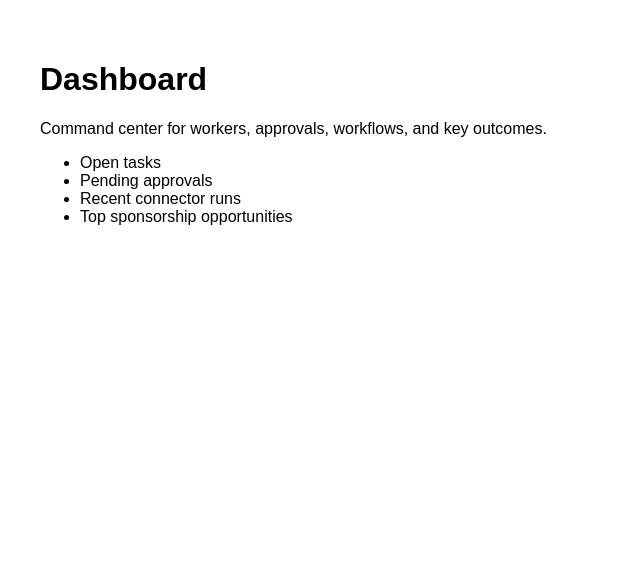
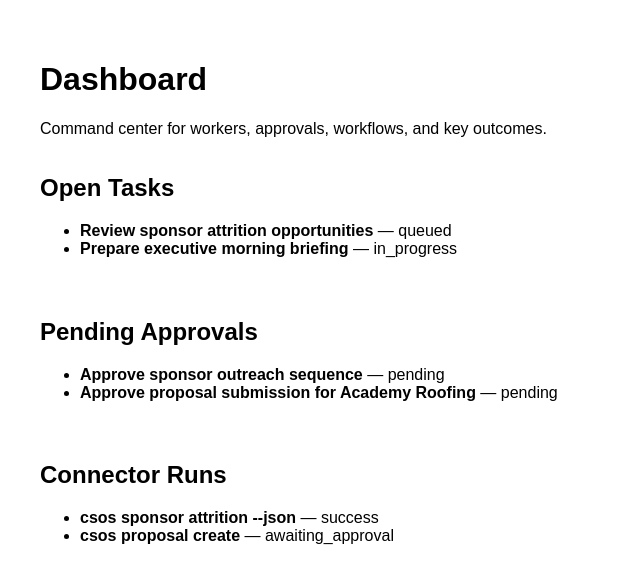
Before and after one commit to moverton7474/athletics-ai-workforce, a Next.js app in the folder apps/web/: page /dashboard in a window 1280 px wide. Shown: the top 584 px of the page, without its empty margins (0-640 px from the left). Built offline with nearby package versions, Linux system fonts and the light colour scheme.

Commit message:
Wire mock app logic, worker cards, org form, and connector logger stubs

```diff
--- a/apps/web/src/app/dashboard/page.tsx
+++ b/apps/web/src/app/dashboard/page.tsx
@@ -1,14 +1,17 @@
+import { OpenTasksWidget } from '../../components/dashboard/OpenTasksWidget';
+import { PendingApprovalsWidget } from '../../components/dashboard/PendingApprovalsWidget';
+import { ConnectorRunsWidget } from '../../components/dashboard/ConnectorRunsWidget';
+
 export default function DashboardPage() {
   return (
     <main style={{ padding: 32, fontFamily: 'sans-serif' }}>
       <h1>Dashboard</h1>
       <p>Command center for workers, approvals, workflows, and key outcomes.</p>
-      <ul>
-        <li>Open tasks</li>
-        <li>Pending approvals</li>
-        <li>Recent connector runs</li>
-        <li>Top sponsorship opportunities</li>
-      </ul>
+      <div style={{ display: 'grid', gap: 24 }}>
+        <OpenTasksWidget />
+        <PendingApprovalsWidget />
+        <ConnectorRunsWidget />
+      </div>
     </main>
   );
 }
--- a/apps/web/src/components/dashboard/ConnectorRunsWidget.tsx
+++ b/apps/web/src/components/dashboard/ConnectorRunsWidget.tsx
@@ -1,8 +1,19 @@
 export function ConnectorRunsWidget() {
+  const runs = [
+    { id: 'run-1', label: 'csos sponsor attrition --json', status: 'success' },
+    { id: 'run-2', label: 'csos proposal create', status: 'awaiting_approval' },
+  ];
+
   return (
     <section>
       <h2>Connector Runs</h2>
-      <p>Widget scaffold for recent CSOS and integration executions.</p>
+      <ul>
+        {runs.map((run) => (
+          <li key={run.id}>
+            <strong>{run.label}</strong> — {run.status}
+          </li>
+        ))}
+      </ul>
     </section>
   );
 }
--- a/apps/web/src/components/dashboard/OpenTasksWidget.tsx
+++ b/apps/web/src/components/dashboard/OpenTasksWidget.tsx
@@ -1,8 +1,16 @@
+import { mockTasks } from '../../data/mock-tasks';
+
 export function OpenTasksWidget() {
   return (
     <section>
       <h2>Open Tasks</h2>
-      <p>Widget scaffold for task counts and assigned work.</p>
+      <ul>
+        {mockTasks.map((task) => (
+          <li key={task.id}>
+            <strong>{task.title}</strong> — {task.status}
+          </li>
+        ))}
+      </ul>
     </section>
   );
 }
--- a/apps/web/src/components/dashboard/PendingApprovalsWidget.tsx
+++ b/apps/web/src/components/dashboard/PendingApprovalsWidget.tsx
@@ -1,8 +1,16 @@
+import { mockApprovals } from '../../data/mock-approvals';
+
 export function PendingApprovalsWidget() {
   return (
     <section>
       <h2>Pending Approvals</h2>
-      <p>Widget scaffold for approval counts and urgent actions.</p>
+      <ul>
+        {mockApprovals.map((approval) => (
+          <li key={approval.id}>
+            <strong>{approval.title}</strong> — {approval.status}
+          </li>
+        ))}
+      </ul>
     </section>
   );
 }
--- /dev/null
+++ b/apps/web/src/data/mock-approvals.ts
@@ -0,0 +1,12 @@
+export const mockApprovals = [
+  {
+    id: 'approval-1',
+    title: 'Approve sponsor outreach sequence',
+    status: 'pending',
+  },
+  {
+    id: 'approval-2',
+    title: 'Approve proposal submission for Academy Roofing',
+    status: 'pending',
+  },
+];
--- /dev/null
+++ b/apps/web/src/data/mock-tasks.ts
@@ -0,0 +1,22 @@
+import type { TaskDTO } from '@athletics-ai-workforce/shared';
+
+export const mockTasks: TaskDTO[] = [
+  {
+    id: 'task-1',
+    organizationId: 'org-demo',
+    workerId: 'worker-sponsorship-intelligence',
+    title: 'Review sponsor attrition opportunities',
+    description: 'Top roofing and healthcare categories need attention.',
+    status: 'queued',
+    priority: 'high',
+  },
+  {
+    id: 'task-2',
+    organizationId: 'org-demo',
+    workerId: 'worker-chief-of-staff',
+    title: 'Prepare executive morning briefing',
+    description: 'Summarize tasks, approvals, and pipeline changes.',
+    status: 'in_progress',
+    priority: 'normal',
+  },
+];
```
Also changed, not shown: apps/web/src/app/org/setup/page.tsx (+3 -8 lines), apps/web/src/app/workers/page.tsx (+7 -12 lines), apps/web/src/components/org/OrgProfileForm.tsx (added, +27 -0 lines), apps/web/src/components/workers/WorkerCard.tsx (added, +12 -0 lines), apps/web/src/data/mock-workers.ts (added, +31 -0 lines), apps/web/src/lib/supabase.ts (added, +11 -0 lines), 2 other files (tests, documents, lock files or other folders).
